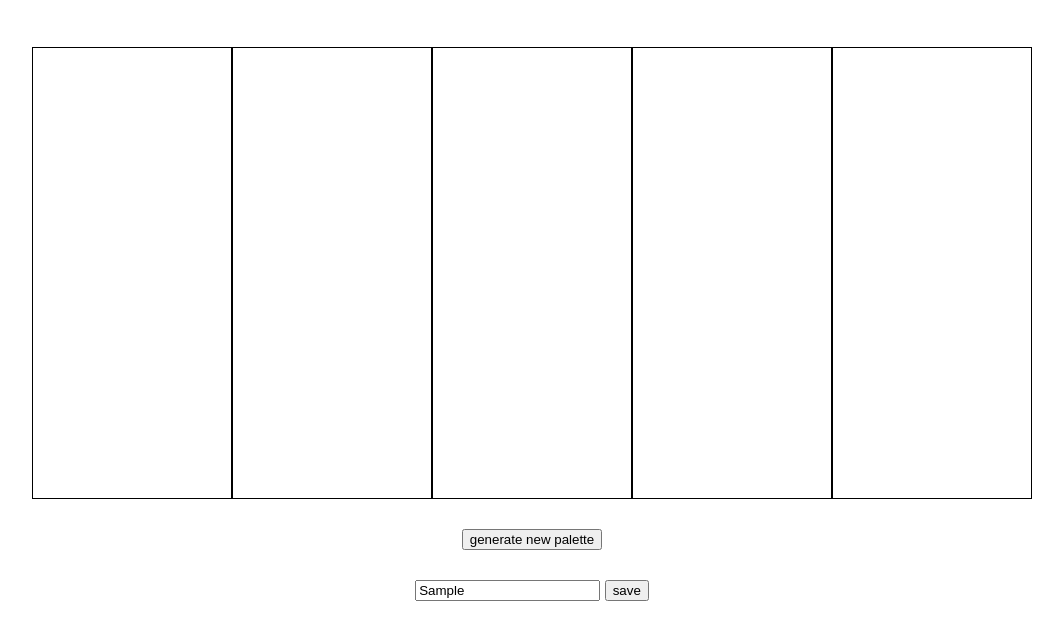
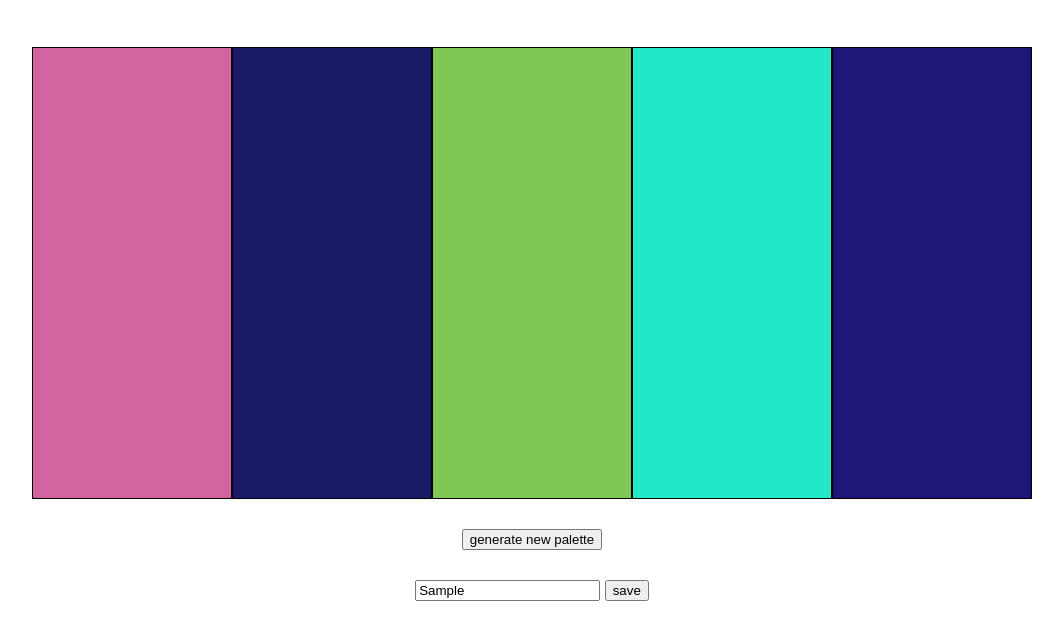
Before and after one commit to lkshamus/Palette-Picker, a website: page public/index.html in a window 1280 px wide. Both pictures are taken after typing "Sample" into the empty fields and a click on the button "generate new palette". Shown: the part 130-770 px from the top of the page, without its empty margins (108-1171 px from the left). Drawn offline with nearby package versions, Linux system fonts and the light colour scheme; a web font is replaced by a local one.

Commit message:
Add randomizing colors

```diff
--- a/public/css/styles.css
+++ b/public/css/styles.css
@@ -15,7 +15,7 @@
   color: pink;
 }
 
-.color-palette {
+.color-palette, .color-palette1, .color-palette2, .color-palette3, .color-palette4, .color-palette5 {
   display: inline-block;
   border: 1px solid black;
   width: 200px;
--- a/public/index.html
+++ b/public/index.html
@@ -21,11 +21,11 @@
   </section>
   <section class='bottom'>
     <div class='color-container'>
-      <div class='color-palette'></div>
-      <div class='color-palette'></div>
-      <div class='color-palette'></div>
-      <div class='color-palette'></div>
-      <div class='color-palette'></div>
+      <div class='color-palette1'></div>
+      <div class='color-palette2'></div>
+      <div class='color-palette3'></div>
+      <div class='color-palette4'></div>
+      <div class='color-palette5'></div>
     </div>
     <button class='generate-btn'>generate new palette</button>
     <form>
@@ -34,7 +34,7 @@
     </form>
   </section>
 </section>
-
-<!--   <script src="scripts.js"></script> -->
+  <script src="scripts.js"></script>
+  <script src="https://ajax.googleapis.com/ajax/libs/jquery/3.3.1/jquery.min.js"></script>
   </body>
 </html>
--- a/public/scripts.js
+++ b/public/scripts.js
@@ -0,0 +1,17 @@
+function getRandomColor() {
+  var letters = '0123456789ABCDEF';
+  var color = '#';
+  for (let i = 0; i < 6; i++) {
+    color += letters[Math.floor(Math.random() * 16)];
+  }
+  return color;
+}
+
+function setRandomColor(e) {
+  e.preventDefault();
+  for (let i = 0; i < 6; i++) {
+    $(`.color-palette${i}`).css('background-color', getRandomColor());
+  }
+}
+
+document.querySelector('.generate-btn').addEventListener('click', setRandomColor)
```
